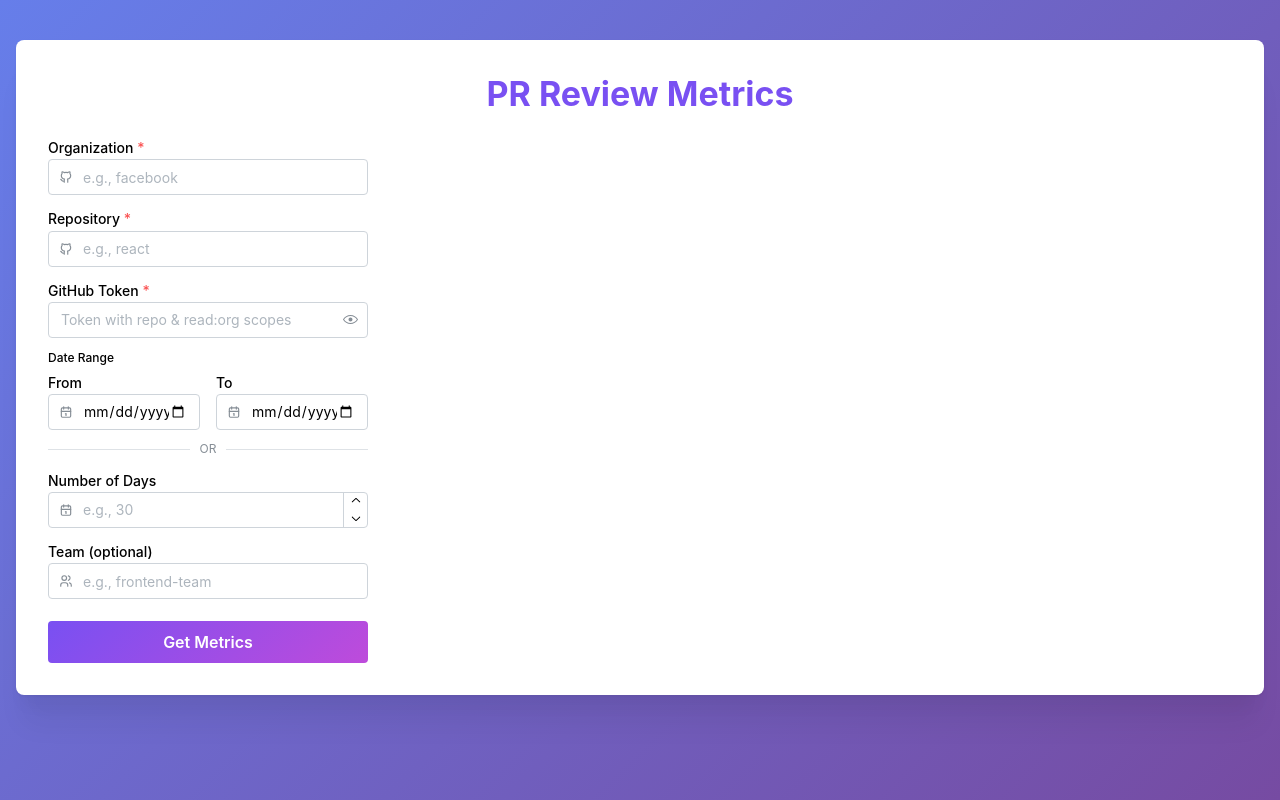
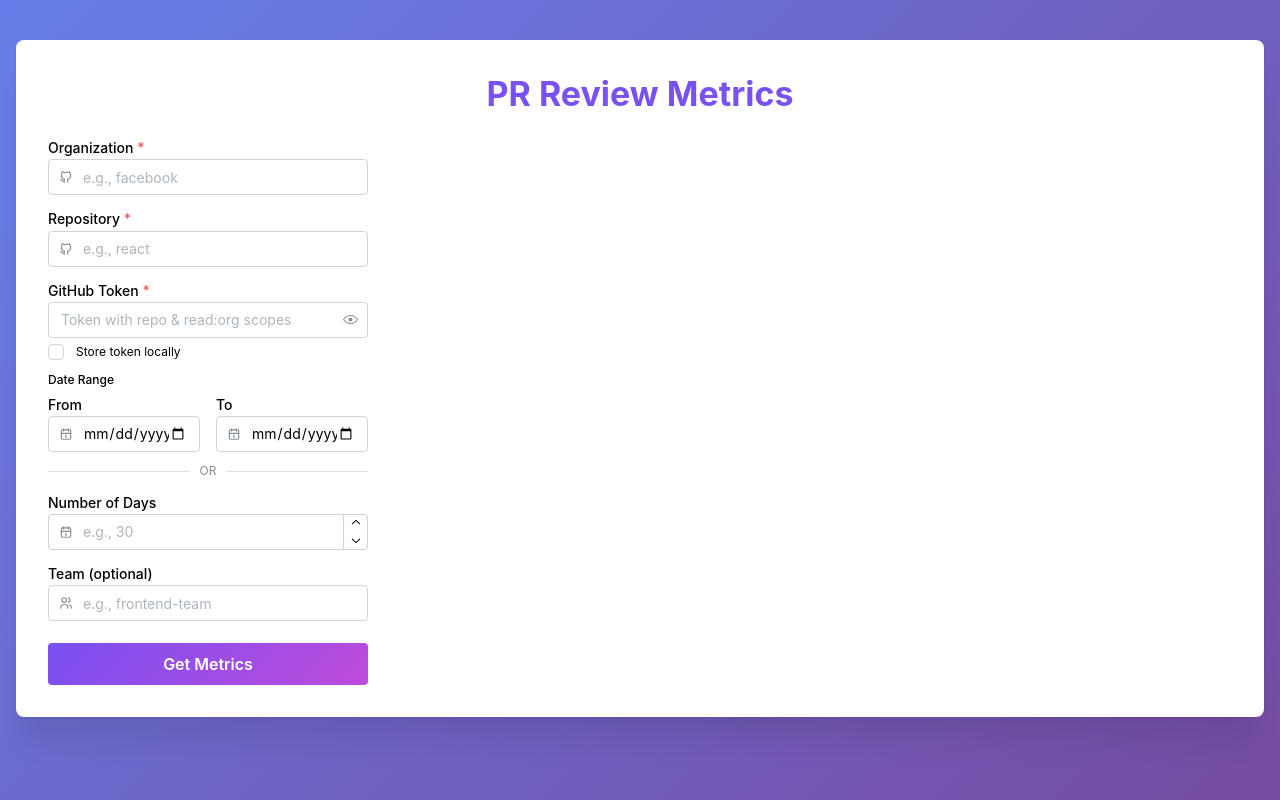
Before and after one commit to halileohalilei/pr-metrics, a Next.js app: page / in a window 1280 px wide. Built offline with nearby package versions, Linux system fonts and the light colour scheme.

Commit message:
Add GitHub token input and local storage option in MetricsForm

```diff
--- a/src/components/MetricsForm/MetricsForm.tsx
+++ b/src/components/MetricsForm/MetricsForm.tsx
@@ -9,6 +9,7 @@ import { FetchMetricsParams, FormState } from './MetricsForm.types'
 import styles from './MetricsForm.module.css'
 
 const STORAGE_KEY = 'pr-metrics-form'
+const TOKEN_STORAGE_KEY = 'pr-metrics-token'
 
 export function MetricsForm() {
   const [org, setOrg] = useState('')
@@ -17,6 +18,8 @@ export function MetricsForm() {
   const [numDays, setNumDays] = useState('')
   const [startDate, setStartDate] = useState('')
   const [endDate, setEndDate] = useState('')
+  const [token, setToken] = useState('')
+  const [storeToken, setStoreToken] = useState(false)
   const [error, setError] = useState('')
 
   // Load form values from localStorage on mount
@@ -35,6 +38,13 @@ export function MetricsForm() {
         // Ignore invalid stored data
       }
     }
+
+    // Load token if stored
+    const storedToken = localStorage.getItem(TOKEN_STORAGE_KEY)
+    if (storedToken) {
+      setToken(storedToken)
+      setStoreToken(true)
+    }
   }, [])
 
   // Save form values to localStorage whenever they change
@@ -49,6 +59,22 @@ export function MetricsForm() {
     }
     localStorage.setItem(STORAGE_KEY, JSON.stringify(data))
   }, [org, repo, team, numDays, startDate, endDate])
+
+  // Handle token storage
+  useEffect(() => {
+    if (storeToken && token) {
+      localStorage.setItem(TOKEN_STORAGE_KEY, token)
+    } else if (!storeToken) {
+      localStorage.removeItem(TOKEN_STORAGE_KEY)
+    }
+  }, [storeToken, token])
+
+  const handleStoreTokenChange = (checked: boolean) => {
+    setStoreToken(checked)
+    if (!checked) {
+      setToken('')
+    }
+  }
 
   const mutation = useMutation({
     mutationFn: async (params: FetchMetricsParams) => {
@@ -107,8 +133,10 @@ export function MetricsForm() {
   const handleSubmit = async (e: FormEvent<HTMLFormElement>) => {
     e.preventDefault()
 
-    const formData = new FormData(e.currentTarget)
-    const token = (formData.get('token') as string).trim()
+    if (!token.trim()) {
+      setError('Please provide a GitHub token.')
+      return
+    }
 
     // Validate date inputs
     let since: Date, until: Date
@@ -128,7 +156,7 @@ export function MetricsForm() {
     mutation.mutate({
       org: org.trim(),
       repo: repo.trim(),
-      token,
+      token: token.trim(),
       since,
       until,
       team: team.trim(),
@@ -146,6 +174,8 @@ export function MetricsForm() {
             numDays={numDays}
             startDate={startDate}
             endDate={endDate}
+            token={token}
+            storeToken={storeToken}
             isLoading={mutation.isPending}
             onOrgChange={setOrg}
             onRepoChange={setRepo}
@@ -153,6 +183,8 @@ export function MetricsForm() {
             onNumDaysChange={handleNumDaysChange}
             onStartDateChange={handleStartDateChange}
             onEndDateChange={handleEndDateChange}
+            onTokenChange={setToken}
+            onStoreTokenChange={handleStoreTokenChange}
           />
         </form>
       </div>
--- a/src/components/MetricsForm/MetricsForm.types.ts
+++ b/src/components/MetricsForm/MetricsForm.types.ts
@@ -14,4 +14,6 @@ export interface FormState {
   numDays: string
   startDate: string
   endDate: string
+  token?: string
+  storeToken?: boolean
 }
--- a/src/components/MetricsForm/components/FormInputs/FormInputs.tsx
+++ b/src/components/MetricsForm/components/FormInputs/FormInputs.tsx
@@ -1,6 +1,6 @@
 'use client'
 
-import { TextInput, PasswordInput, Button, Group, Stack, Divider, Text, NumberInput } from '@mantine/core'
+import { TextInput, PasswordInput, Button, Group, Stack, Divider, Text, NumberInput, Checkbox } from '@mantine/core'
 import { IconBrandGithub, IconCalendar, IconUsers } from '@tabler/icons-react'
 import { FormInputsProps } from './FormInputs.types'
 
@@ -11,6 +11,8 @@ export function FormInputs({
   numDays,
   startDate,
   endDate,
+  token,
+  storeToken,
   isLoading,
   onOrgChange,
   onRepoChange,
@@ -18,6 +20,8 @@ export function FormInputs({
   onNumDaysChange,
   onStartDateChange,
   onEndDateChange,
+  onTokenChange,
+  onStoreTokenChange,
 }: FormInputsProps) {
   return (
     <Stack gap="sm">
@@ -43,13 +47,24 @@ export function FormInputs({
         size="sm"
       />
 
+      <div>
         <PasswordInput
           label="GitHub Token"
           name="token"
           placeholder="Token with repo & read:org scopes"
           required
           size="sm"
+          value={token}
+          onChange={(e) => onTokenChange(e.target.value)}
         />
+        <Checkbox
+          label="Store token locally"
+          size="xs"
+          mt={6}
+          checked={storeToken}
+          onChange={(e) => onStoreTokenChange(e.currentTarget.checked)}
+        />
+      </div>
 
       <div>
         <Text size="xs" fw={500} mb={4}>
--- a/src/components/MetricsForm/components/FormInputs/FormInputs.types.ts
+++ b/src/components/MetricsForm/components/FormInputs/FormInputs.types.ts
@@ -5,6 +5,8 @@ export interface FormInputsProps {
   numDays: string
   startDate: string
   endDate: string
+  token: string
+  storeToken: boolean
   isLoading: boolean
   onOrgChange: (value: string) => void
   onRepoChange: (value: string) => void
@@ -12,4 +14,6 @@ export interface FormInputsProps {
   onNumDaysChange: (value: string) => void
   onStartDateChange: (value: string) => void
   onEndDateChange: (value: string) => void
+  onTokenChange: (value: string) => void
+  onStoreTokenChange: (checked: boolean) => void
 }
```
Lines whose indentation alone changed are shown as unchanged.
